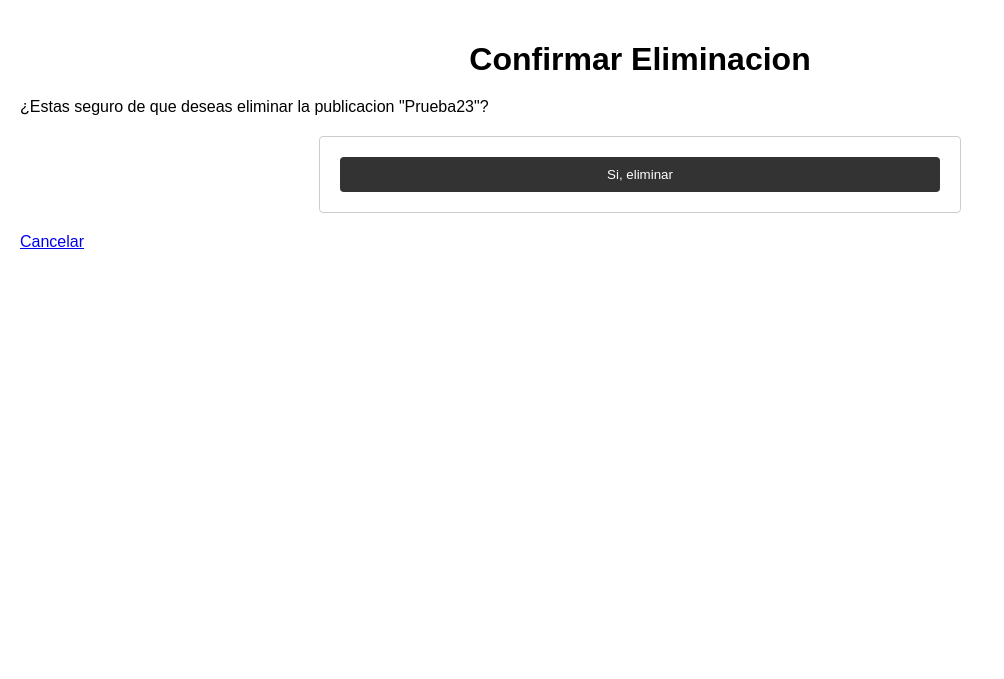
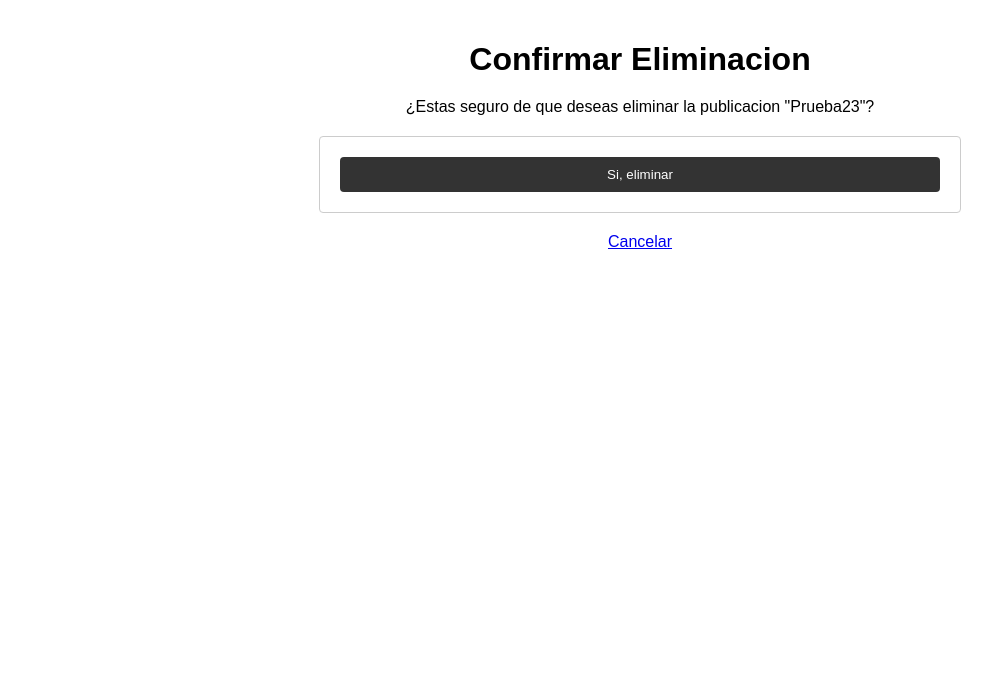
Before and after one commit to Bruno1571/Blog, a Django app: page /posts/2/delete/ in a window 1280 px wide. Shown: the part 58-737 px from the top of the page, without its empty margins (0-1004 px from the left). Run offline with Django 4.2, Linux system fonts and the light colour scheme; a user stored in the database is signed in; data comes from the database, SQL or seed files in the repository; both versions use the stored data as it was after the commit.

Commit message:
correcion de la pagina confirmar eliminacion

```diff
--- a/post/static/Estilos/style.css
+++ b/post/static/Estilos/style.css
@@ -97,5 +97,9 @@ button {
 
     width: 100%;
 }
+
+.eliminar-item{
+    text-align: center;
+}
 /*FIN Formularios  */
 /*////////////////////////////////////////-----------------------------------------////////////////////////////////////*/
--- a/post/templates/confirmar_eliminacion.html
+++ b/post/templates/confirmar_eliminacion.html
@@ -4,10 +4,12 @@
 
 {% block content %}
     <h1>Confirmar Eliminacion</h1>
-    <p>¿Estas seguro de que deseas eliminar la publicacion "{{ post.Titulo }}"?</p>
+    <p class="eliminar-item">¿Estas seguro de que deseas eliminar la publicacion "{{ post.Titulo }}"?</p>
     <form action="{% url 'eliminar_post' post.id %}" method="post">
         {% csrf_token %}
         <button type="submit">Si, eliminar</button>
     </form>
-    <a href="{% url 'lista_post' %}">Cancelar</a>
+    <div  class="eliminar-item">
+        <a href="{% url 'lista_post' %}">Cancelar</a>
+    </div>
 {% endblock %}
```
Also changed, not shown: db.sqlite3.
